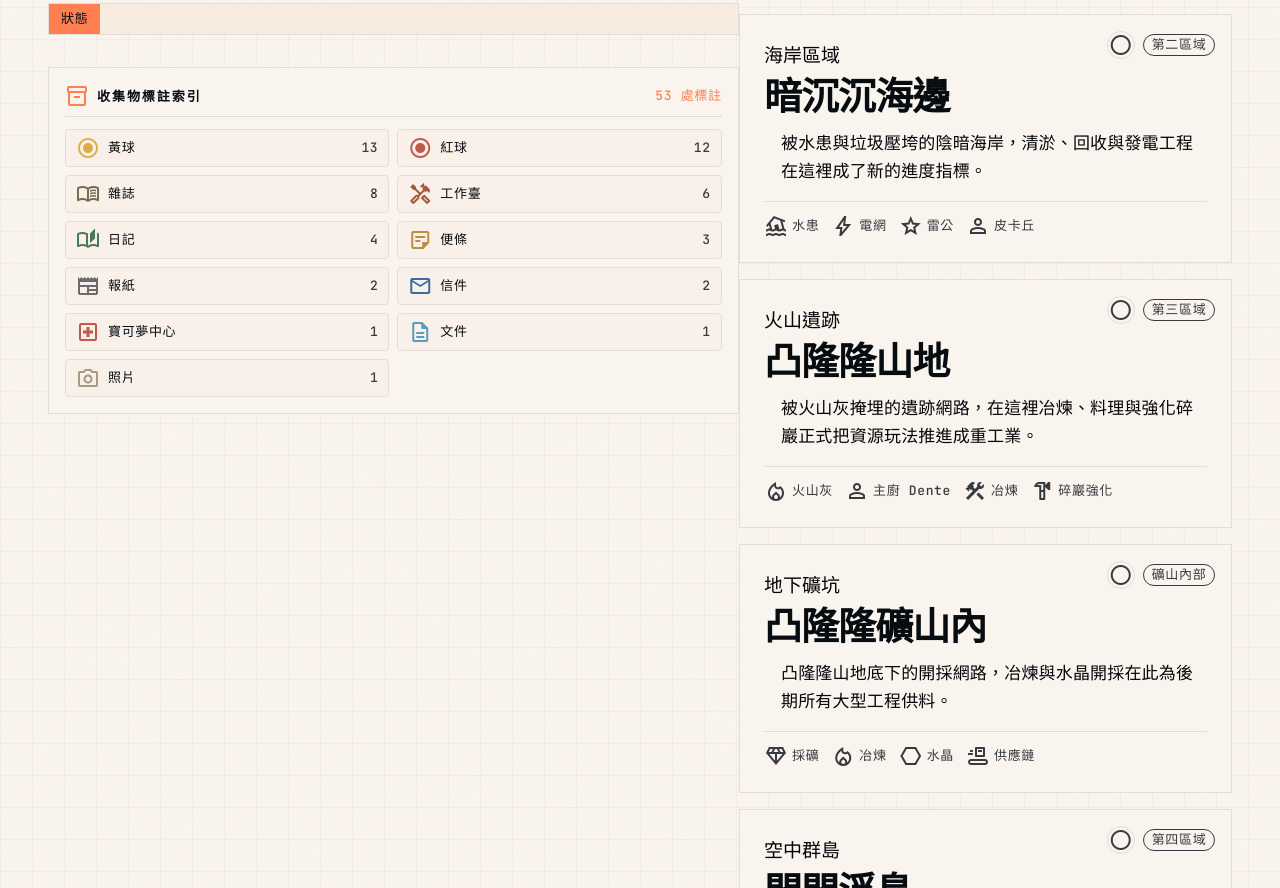
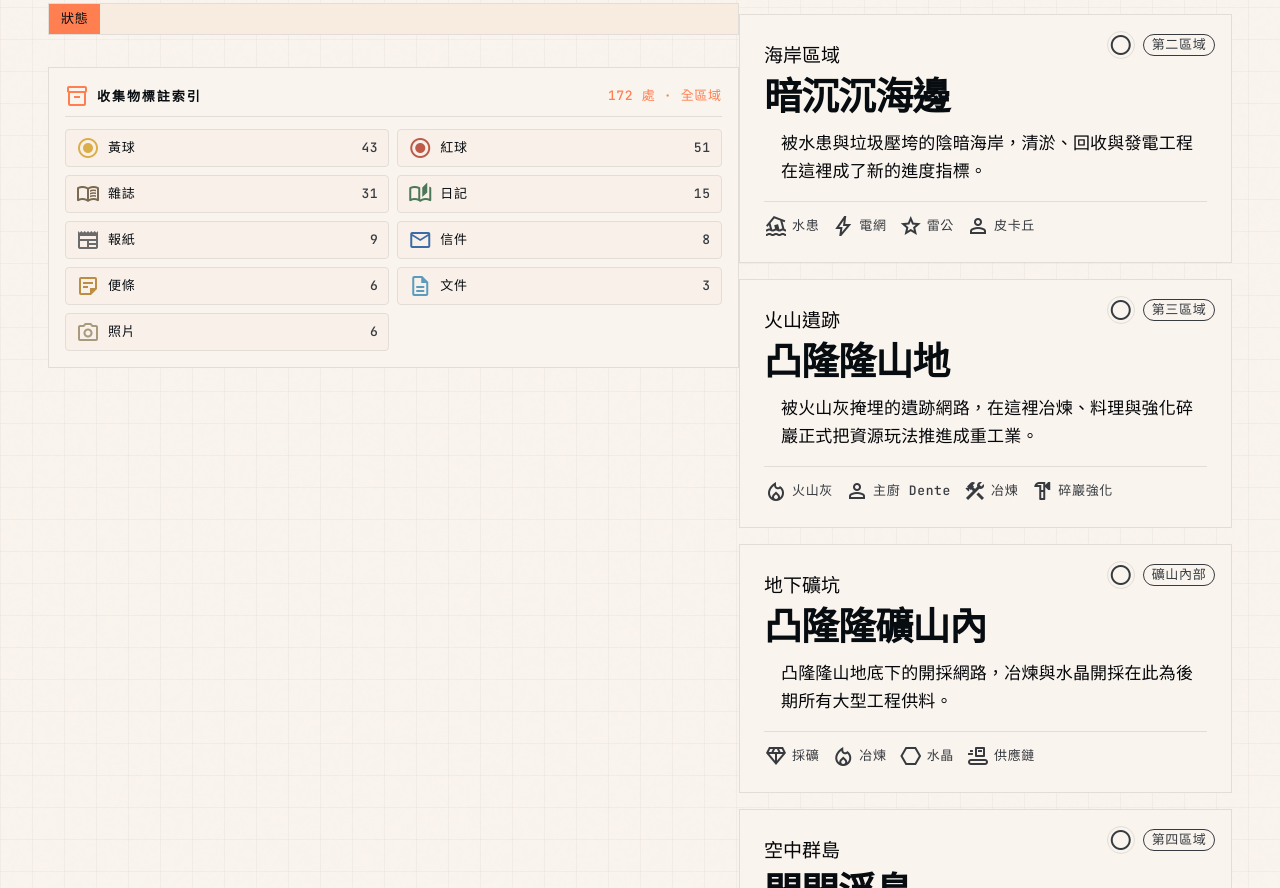
Before and after one commit to tommy771004/pokemon, a React (Vite) app: page /map in a window 1280 px wide. Shown: the part 1113-2001 px from the top of the page. Built offline with nearby package versions, Linux system fonts and the light colour scheme; a web font is replaced by a local one.

Commit message:
20260604-1

```diff
--- a/public/data/map.json
+++ b/public/data/map.json
@@ -3,25 +3,181 @@
   "statusTickerEn": "// WITHERED WASTELAND: HIDDEN MEW MURAL REQUIRES 27 MYSTERIOUS SLATES // GLOOMY SEASIDE: PIPLUP MUD-CLEARING AND POWER-GRID RESTORATION ACTIVE // BULGING HIGHLANDS: CHEF DENTE RESCUE AND BURGER PATTY UPGRADE AVAILABLE // SPARKLING FLOATING ISLAND: HUGE BUILDING 2F-4F CREW STAGING OPEN // EMPTY TOWN: LEGENDARY BIRD BLUEPRINTS DISCOVERED ON THE THREE PEAKS // DREAM ISLANDS: DRIFLOON ROUTES LEAD TO JOHTO BEAST ENCOUNTERS",
   "statusTickerZh": "// 乾巴巴荒野：夢幻壁畫需要 27 塊神秘石板 // 暗沉沉海邊：波加曼除泥與電網修復進行中 // 凸隆隆山地：主廚 Dente 救援與漢堡排強化已開放 // 閃閃浮島：巨大建築 2F-4F 施工整備完成 // 空空鎮：三神鳥藍圖已在三座高峰現蹤 // 夢境群島：飄飄球航線可通往城都三聖獸遭遇",
   "regions": [
-    { "id": "withered-wasteland",        "nameEn": "Withered Wasteland",        "nameZh": "乾巴巴荒野",   "icon": "landscape", "color": "#a89a7c" },
-    { "id": "gloomy-seaside",            "nameEn": "Gloomy Seaside",            "nameZh": "暗沉沉海邊",   "icon": "water",     "color": "#3c6ca5" },
-    { "id": "bulging-highlands",         "nameEn": "Bulging Highlands",         "nameZh": "凸隆隆山地",   "icon": "terrain",   "color": "#a35a3a" },
-    { "id": "bulging-mine",              "nameEn": "Bulging Mine Interior",     "nameZh": "凸隆隆礦山內", "icon": "diamond",   "color": "#7a6a52" },
-    { "id": "sparkling-floating-island", "nameEn": "Sparkling Floating Island", "nameZh": "閃閃浮島",     "icon": "cloud",     "color": "#5a9bbe" },
-    { "id": "empty-town",                "nameEn": "Empty Town",                "nameZh": "空空鎮",       "icon": "home",      "color": "#4c785a" }
+    {
+      "id": "withered-wasteland",
+      "nameEn": "Withered Wasteland",
+      "nameZh": "乾巴巴荒野",
+      "icon": "landscape",
+      "color": "#a89a7c"
+    },
+    {
+      "id": "gloomy-seaside",
+      "nameEn": "Gloomy Seaside",
+      "nameZh": "暗沉沉海邊",
+      "icon": "water",
+      "color": "#3c6ca5"
+    },
+    {
+      "id": "bulging-highlands",
+      "nameEn": "Bulging Highlands",
+      "nameZh": "凸隆隆山地",
+      "icon": "terrain",
+      "color": "#a35a3a"
+    },
+    {
+      "id": "bulging-mine",
+      "nameEn": "Bulging Mine Interior",
+      "nameZh": "凸隆隆礦山內",
+      "icon": "diamond",
+      "color": "#7a6a52"
+    },
+    {
+      "id": "sparkling-floating-island",
+      "nameEn": "Sparkling Floating Island",
+      "nameZh": "閃閃浮島",
+      "icon": "cloud",
+      "color": "#5a9bbe"
+    },
+    {
+      "id": "empty-town",
+      "nameEn": "Empty Town",
+      "nameZh": "空空鎮",
+      "icon": "home",
+      "color": "#4c785a"
+    }
   ],
   "collectibles": [
-    { "key": "yellow-pokeball", "labelEn": "Yellow Poké Balls", "labelZh": "黃球",       "icon": "radio_button_checked", "count": 13, "color": "#dcae4a" },
-    { "key": "red-pokeball",    "labelEn": "Red Poké Balls",    "labelZh": "紅球",       "icon": "radio_button_checked", "count": 12, "color": "#be5a4a" },
-    { "key": "magazine",        "labelEn": "Magazines",         "labelZh": "雜誌",       "icon": "menu_book",            "count": 8,  "color": "#7a6a52" },
-    { "key": "workbench",       "labelEn": "Workbenches",       "labelZh": "工作臺",     "icon": "handyman",             "count": 6,  "color": "#a35a3a" },
-    { "key": "diary",           "labelEn": "Diaries",           "labelZh": "日記",       "icon": "auto_stories",         "count": 4,  "color": "#4c785a" },
-    { "key": "note",            "labelEn": "Notes",             "labelZh": "便條",       "icon": "sticky_note_2",        "count": 3,  "color": "#bc8e44" },
-    { "key": "newspaper",       "labelEn": "Newspapers",        "labelZh": "報紙",       "icon": "newspaper",            "count": 2,  "color": "#6b6b6b" },
-    { "key": "letter",          "labelEn": "Letters",           "labelZh": "信件",       "icon": "mail",                 "count": 2,  "color": "#3c6ca5" },
-    { "key": "pokemon-center",  "labelEn": "Pokémon Centers",   "labelZh": "寶可夢中心", "icon": "local_hospital",       "count": 1,  "color": "#be5a4a" },
-    { "key": "document",        "labelEn": "Documents",         "labelZh": "文件",       "icon": "description",          "count": 1,  "color": "#5a9bbe" },
-    { "key": "photo",           "labelEn": "Photos",            "labelZh": "照片",       "icon": "photo_camera",         "count": 1,  "color": "#a89a7c" }
+    {
+      "key": "yellow-pokeball",
+      "labelEn": "Yellow Poké Balls",
+      "labelZh": "黃球",
+      "icon": "radio_button_checked",
+      "count": 43,
+      "color": "#dcae4a",
+      "byRegion": {
+        "withered-wasteland": 13,
+        "bulging-highlands": 9,
+        "bulging-mine": 1,
+        "gloomy-seaside": 14,
+        "sparkling-floating-island": 6
+      }
+    },
+    {
+      "key": "red-pokeball",
+      "labelEn": "Red Poké Balls",
+      "labelZh": "紅球",
+      "icon": "radio_button_checked",
+      "count": 51,
+      "color": "#be5a4a",
+      "byRegion": {
+        "withered-wasteland": 12,
+        "bulging-highlands": 10,
+        "bulging-mine": 2,
+        "gloomy-seaside": 13,
+        "sparkling-floating-island": 14
+      }
+    },
+    {
+      "key": "magazine",
+      "labelEn": "Magazines",
+      "labelZh": "雜誌",
+      "icon": "menu_book",
+      "count": 31,
+      "color": "#7a6a52",
+      "byRegion": {
+        "gloomy-seaside": 9,
+        "bulging-highlands": 7,
+        "bulging-mine": 2,
+        "sparkling-floating-island": 5,
+        "withered-wasteland": 8
+      }
+    },
+    {
+      "key": "diary",
+      "labelEn": "Diaries",
+      "labelZh": "日記",
+      "icon": "auto_stories",
+      "count": 15,
+      "color": "#4c785a",
+      "byRegion": {
+        "withered-wasteland": 4,
+        "gloomy-seaside": 4,
+        "bulging-highlands": 3,
+        "bulging-mine": 1,
+        "sparkling-floating-island": 3
+      }
+    },
+    {
+      "key": "newspaper",
+      "labelEn": "Newspapers",
+      "labelZh": "報紙",
+      "icon": "newspaper",
+      "count": 9,
+      "color": "#6b6b6b",
+      "byRegion": {
+        "withered-wasteland": 2,
+        "gloomy-seaside": 2,
+        "bulging-highlands": 1,
+        "sparkling-floating-island": 4
+      }
+    },
+    {
+      "key": "letter",
+      "labelEn": "Letters",
+      "labelZh": "信件",
+      "icon": "mail",
+      "count": 8,
+      "color": "#3c6ca5",
+      "byRegion": {
+        "withered-wasteland": 2,
+        "gloomy-seaside": 2,
+        "bulging-highlands": 2,
+        "bulging-mine": 1,
+        "sparkling-floating-island": 1
+      }
+    },
+    {
+      "key": "note",
+      "labelEn": "Notes",
+      "labelZh": "便條",
+      "icon": "sticky_note_2",
+      "count": 6,
+      "color": "#bc8e44",
+      "byRegion": {
+        "withered-wasteland": 3,
+        "gloomy-seaside": 1,
+        "bulging-highlands": 1,
+        "sparkling-floating-island": 1
+      }
+    },
+    {
+      "key": "document",
+      "labelEn": "Documents",
+      "labelZh": "文件",
+      "icon": "description",
+      "count": 3,
+      "color": "#5a9bbe",
+      "byRegion": {
+        "withered-wasteland": 1,
+        "bulging-highlands": 1,
+        "sparkling-floating-island": 1
+      }
+    },
+    {
+      "key": "photo",
+      "labelEn": "Photos",
+      "labelZh": "照片",
+      "icon": "photo_camera",
+      "count": 6,
+      "color": "#a89a7c",
+      "byRegion": {
+        "withered-wasteland": 1,
+        "gloomy-seaside": 1,
+        "bulging-mine": 1,
+        "bulging-highlands": 1,
+        "sparkling-floating-island": 2
+      }
+    }
   ],
   "locations": [
     {
--- a/src/pages/Map.tsx
+++ b/src/pages/Map.tsx
@@ -62,6 +62,7 @@ type Collectible = {
   icon: string;
   count: number;
   color: string;
+  byRegion?: Record<string, number>;
 };
 
 type MapData = {
@@ -207,7 +208,30 @@ export default function MapPage() {
 
   const regions = data.regions ?? [];
   const collectibles = data.collectibles ?? [];
-  const collectiblesTotal = collectibles.reduce((sum, c) => sum + c.count, 0);
+  const collectibleView = collectibles
+    .map((c) => {
+      const entries = Object.entries(c.byRegion ?? {}) as [string, number][];
+      const view =
+        regionFilter.size === 0
+          ? c.count
+          : entries.reduce((s, [rid, n]) => (regionFilter.has(rid) ? s + n : s), 0);
+      return { ...c, view };
+    })
+    .filter((c) => c.view > 0);
+  const collectiblesViewTotal = collectibleView.reduce((s, c) => s + c.view, 0);
+  const collectibleScopeLabel =
+    regionFilter.size === 0
+      ? en
+        ? "all regions"
+        : "全區域"
+      : regionFilter.size === 1
+        ? (() => {
+            const r = regions.find((x) => regionFilter.has(x.id));
+            return r ? (en ? r.nameEn : r.nameZh) : en ? "1 region" : "1 區域";
+          })()
+        : en
+          ? `${regionFilter.size} regions`
+          : `${regionFilter.size} 區域`;
   const visibleLocations = locations.filter((loc) => {
     const regionOk = regionFilter.size === 0 || regionFilter.has(loc.regionId);
     const kindOk = kindFilter.size === 0 || kindFilter.has(loc.kind);
@@ -435,12 +459,17 @@ export default function MapPage() {
                 <span className="material-symbols-outlined text-primary text-[18px]">inventory_2</span>
                 {en ? "Collectibles Index" : "收集物標註索引"}
               </h3>
-              <span className="font-mono-metadata text-mono-metadata text-primary">
-                {collectiblesTotal} {en ? "marked" : "處標註"}
-              </span>
-            </div>
+              <span className="font-mono-metadata text-mono-metadata text-primary whitespace-nowrap">
+                {collectiblesViewTotal} {en ? "marked" : "處"} · {collectibleScopeLabel}
+              </span>
+            </div>
+            {collectibleView.length === 0 ? (
+              <div className="border border-dashed border-line-soft bg-bone px-3 py-4 text-center font-mono-metadata text-mono-metadata text-ink-mute">
+                {en ? "No catalogued collectibles in this region yet." : "此區域尚無建檔的收集物標註。"}
+              </div>
+            ) : (
               <div className="grid grid-cols-2 sm:grid-cols-3 lg:grid-cols-2 gap-2">
-              {collectibles.map((c) => (
+                {collectibleView.map((c) => (
                   <div
                     key={c.key}
                     className="flex items-center gap-2 bg-paper-warm/40 border border-line-soft rounded-sm px-2.5 py-1.5"
@@ -455,11 +484,12 @@ export default function MapPage() {
                       {en ? c.labelEn : c.labelZh}
                     </span>
                     <span className="font-mono-metadata text-mono-metadata text-ink-mute font-bold shrink-0">
-                    {c.count}
+                      {c.view}
                     </span>
                   </div>
                 ))}
               </div>
+            )}
           </div>
         </section>
 
```
Lines whose indentation alone changed are shown as unchanged.
